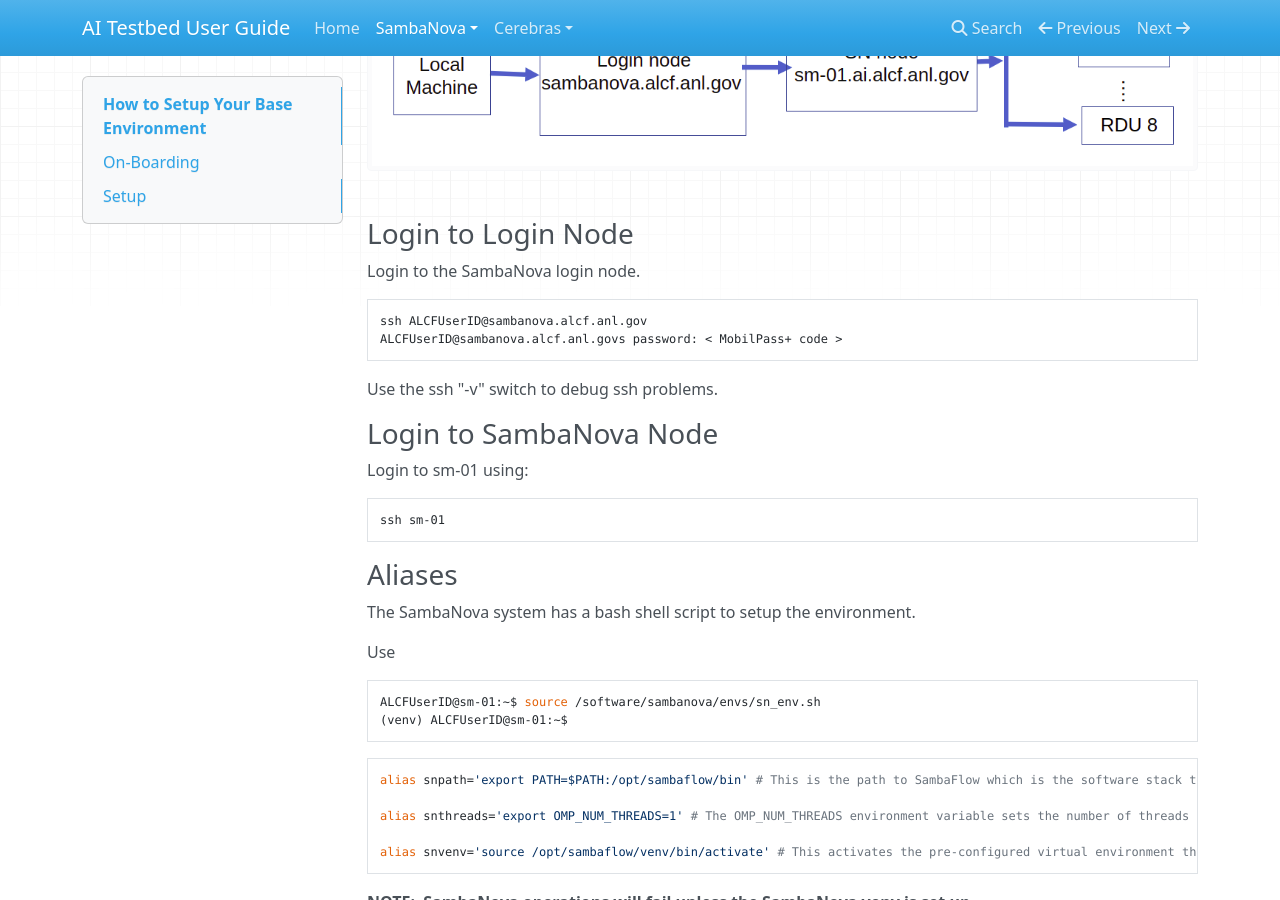
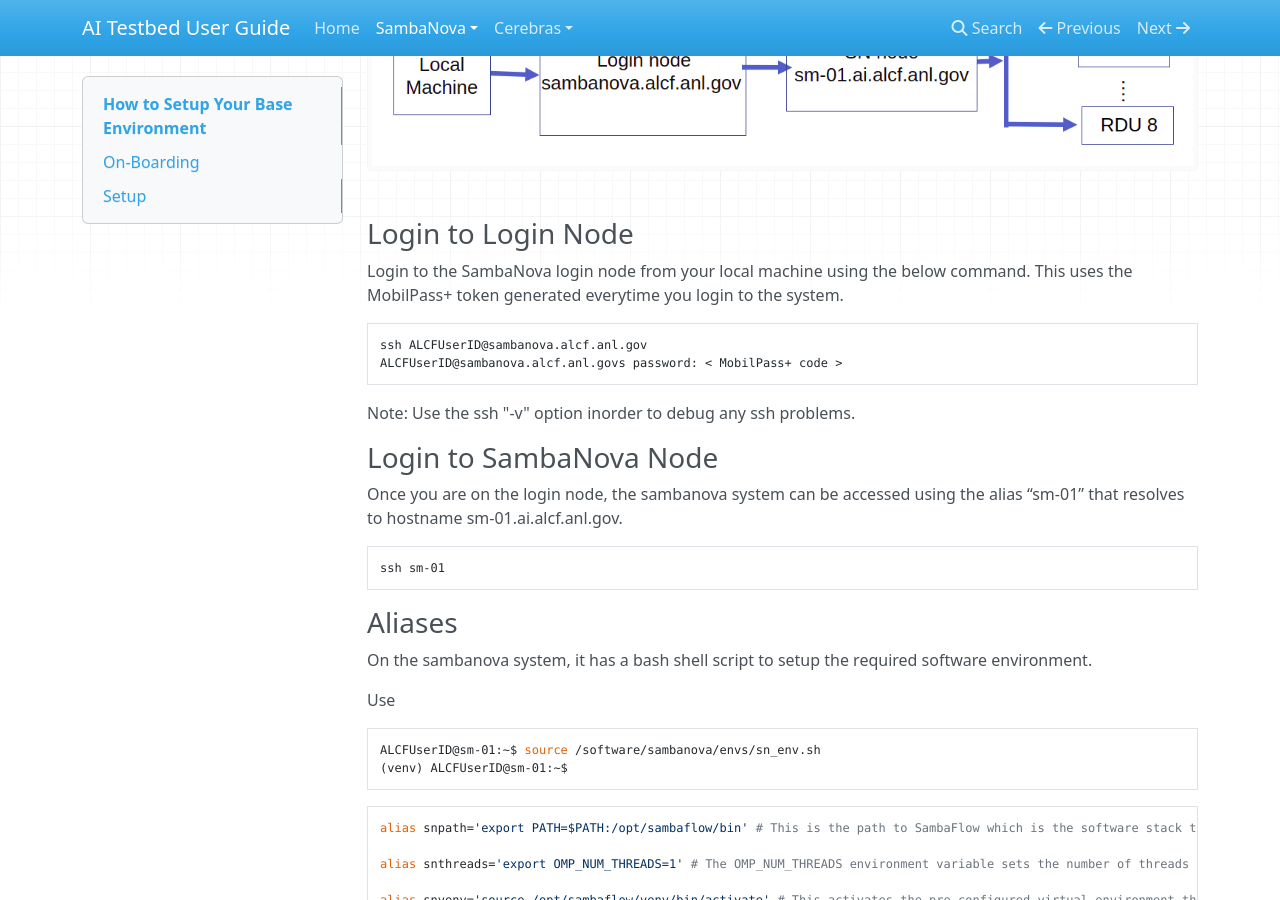
Before and after one commit to argonne-lcf/ai-testbed-userdocs, an MkDocs documentation site: the page built from docs/sambanova/How-to-setup-your-base-environment.md, in a window 1280 px wide and 900 px high, scrolled down 372 px. Built offline with MkDocs 1.6.1, drawn with Linux system fonts in a browser that asks for light colours; nearby versions of some CDN libraries.

Commit message:
Update How-to-setup-your-base-environment.md

````diff
--- a/docs/sambanova/How-to-setup-your-base-environment.md
+++ b/docs/sambanova/How-to-setup-your-base-environment.md
@@ -13,18 +13,18 @@
 
 ### Login to Login Node
 
-Login to the SambaNova login node.
+Login to the SambaNova login node from your local machine using the below command. This uses the MobilPass+ token generated everytime you login to the system.
 
 ```bash
 ssh ALCFUserID@sambanova.alcf.anl.gov
 ALCFUserID@sambanova.alcf.anl.govs password: < MobilPass+ code >
 ```
 
-Use the ssh "-v" switch to debug ssh problems.
+Note: Use the ssh "-v" option inorder to debug any ssh problems.
 
 ### Login to SambaNova Node
 
-Login to sm-01 using:
+Once you are on the login node, the sambanova system can be accessed using the alias “sm-01” that resolves to hostname sm-01.ai.alcf.anl.gov.
 
 ```bash
 ssh sm-01
@@ -32,7 +32,7 @@
 
 ### Aliases
 
-The SambaNova system has a bash shell script to setup the environment.
+On the sambanova system,  it has a bash shell script to setup the required software environment.
 
 Use
 
````
